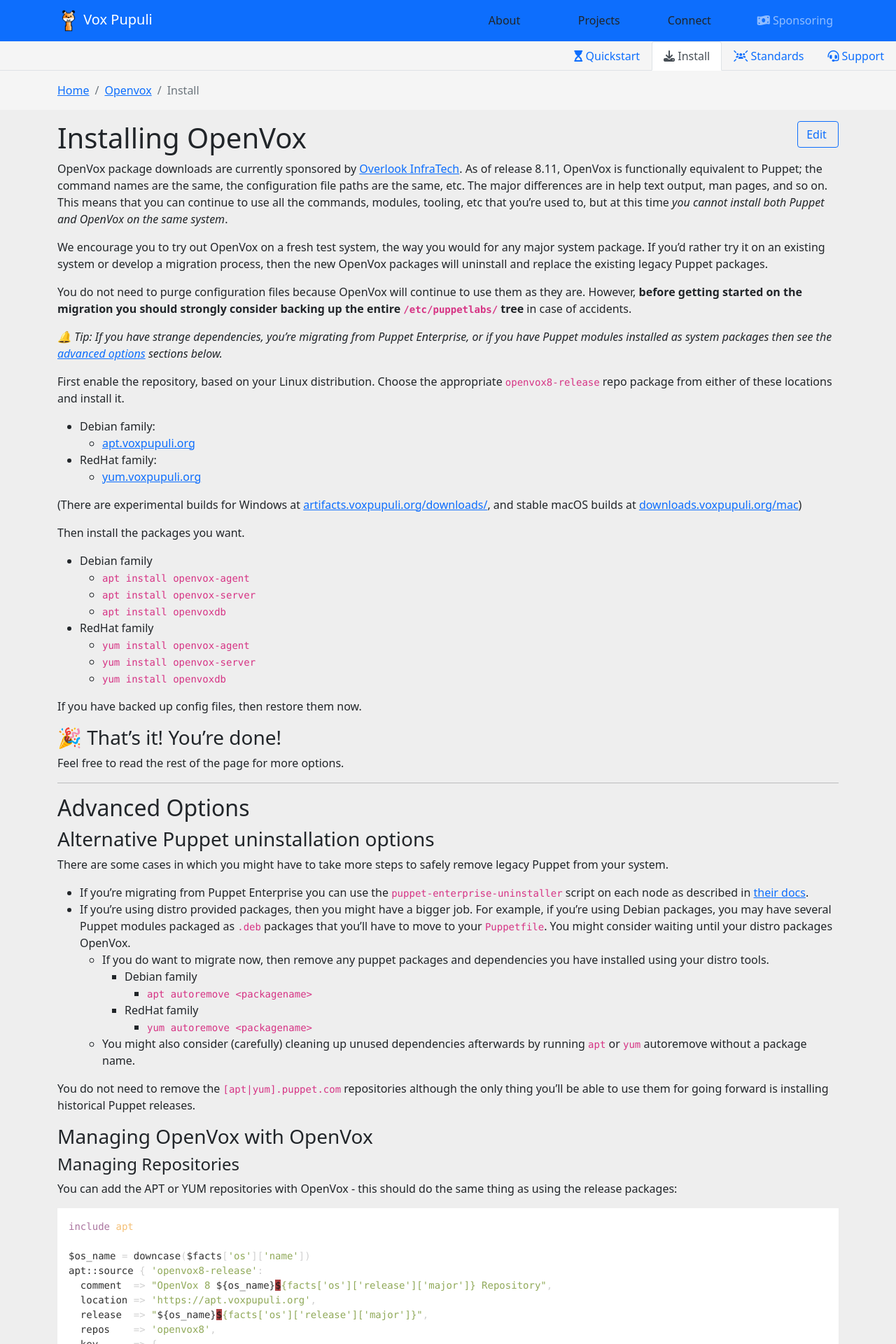
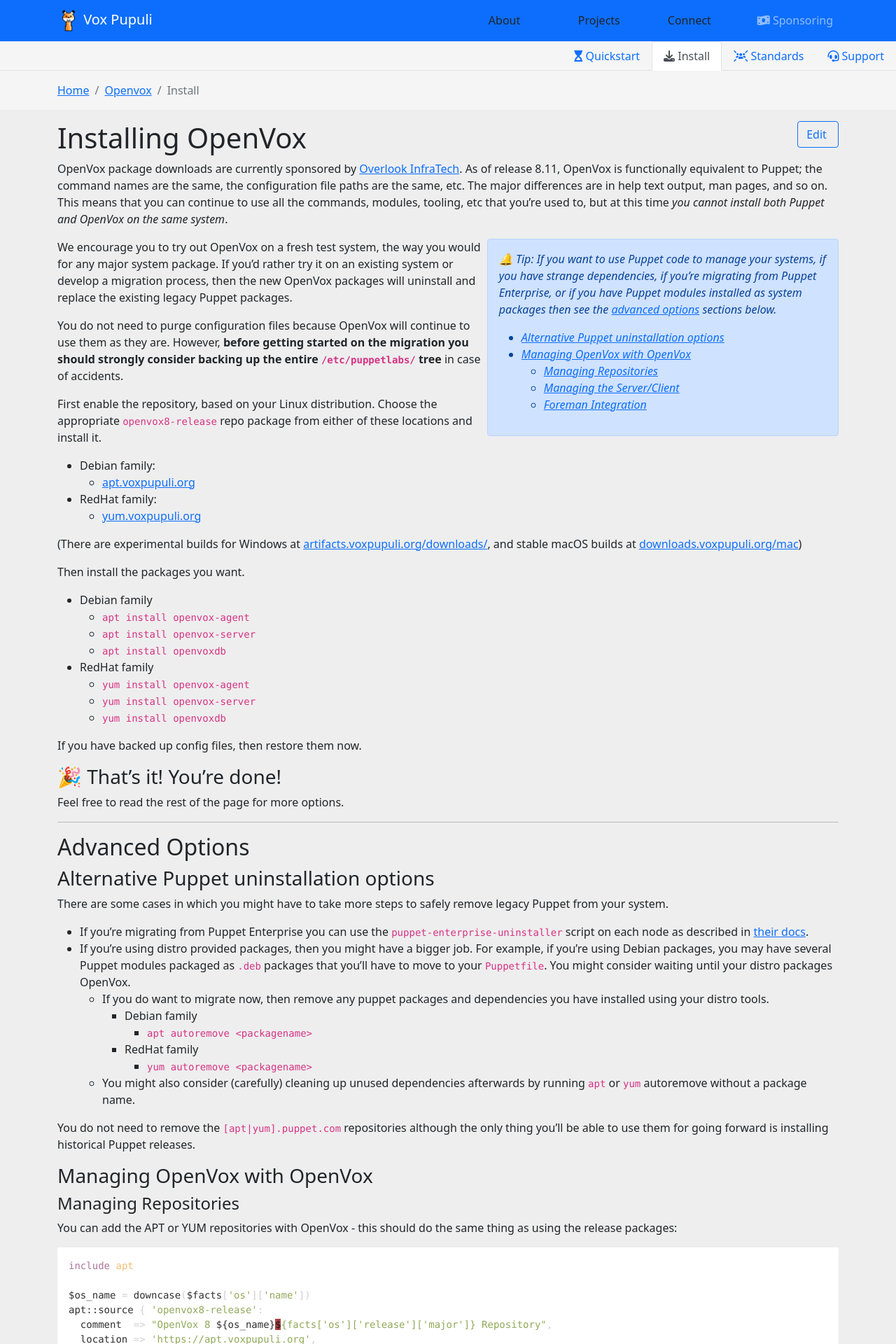
Before and after one commit to voxpupuli/voxpupuli.github.io, a Jekyll site: the page built from openvox/install.md, in a window 1280 px wide. Shown: the top 1920 px of the page at 70% size. Built offline with Jekyll 4.4.1, drawn with Linux system fonts in a browser that asks for light colours; nearby versions of some CDN libraries.

Commit message:
Add table of contents

```diff
--- a/openvox/install.md
+++ b/openvox/install.md
@@ -9,13 +9,20 @@
 The major differences are in help text output, man pages, and so on.
 This means that you can continue to use all the commands, modules, tooling, etc that you're used to, but at this time *you cannot install both Puppet and OpenVox on the same system*.
 
+> 🔔 Tip: If you want to use Puppet code to manage your systems, if you have strange dependencies, if you're migrating from Puppet Enterprise, or if you have Puppet modules installed as system packages then see the [advanced options](#advanced-options) sections below.
+>
+> * [Alternative Puppet uninstallation options](#alternative-puppet-uninstallation-options)
+> * [Managing OpenVox with OpenVox](#managing-openvox-with-openvox)
+>     * [Managing Repositories](#managing-repositories)
+>     * [Managing the Server/Client](#managing-the-serverclient)
+>     * [Foreman Integration](#foreman-integration)
+{: class="alert alert-primary callout" }
+
 We encourage you to try out OpenVox on a fresh test system, the way you would for any major system package.
 If you'd rather try it on an existing system or develop a migration process, then the new OpenVox packages will uninstall and replace the existing legacy Puppet packages.
 
 You do not need to purge configuration files because OpenVox will continue to use them as they are.
 However, **before getting started on the migration you should strongly consider backing up the entire `/etc/puppetlabs/` tree** in case of accidents.
-
-*🔔 Tip: If you have strange dependencies, you're migrating from Puppet Enterprise, or if you have Puppet modules installed as system packages then see the [advanced options](#advanced-options) sections below.*
 
 First enable the repository, based on your Linux distribution.
 Choose the appropriate `openvox8-release` repo package from either of these locations and install it.
--- a/static/css/site.css
+++ b/static/css/site.css
@@ -118,6 +118,12 @@
   margin: 1em 0;
 }
 
+.callout {
+  width: 45%;
+  float: right;
+  font-style: italic;
+}
+
 /* bootstrap customizations */
 .w-33 {
     width: 33%!important;
```
